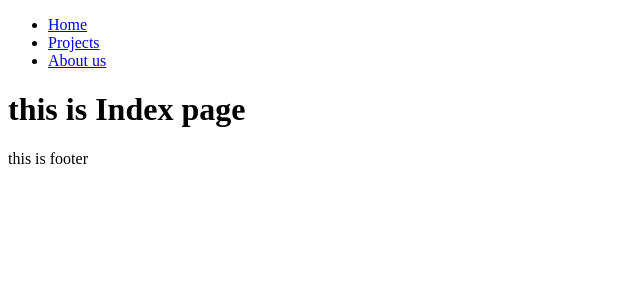
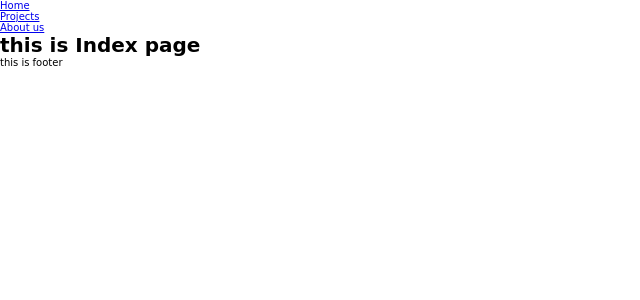
Before and after one commit to Beast-Code9999/HIT237_Group11_2024, a Django app: page / in a window 1280 px wide. Shown: the top 300 px of the page, without its empty margins (0-640 px from the left). Run offline with Django 5.2, Linux system fonts and the light colour scheme.

Commit message:
add static in base.html

```diff
--- a/assignment_2_proj/assignment_2_proj/static/app.css
+++ b/assignment_2_proj/assignment_2_proj/static/app.css
@@ -0,0 +1,27 @@
+:root {
+    --color-primary: #770577;
+    --color-secondary: white;
+    --color-dark-blue: #4d5c76;
+    --color-grey: #e7e7e7;
+    --color-text-dark: #182620;
+}
+
+/* Boilerplate CSS start */
+*,
+*::before,
+*::after {
+    margin: 0;
+    padding: 0;
+    box-sizing: inherit;
+    font-family: inherit;
+}
+html {
+    font-size: 62.5%;
+    font-family: Verdana, Geneva, Tahoma, sans-serif;
+}
+body {
+    box-sizing: border-box;
+    background-color: var(--primary-color);
+    font-family: "Edu NSW ACT Foundation", cursive;
+    position: relative;
+}
--- a/assignment_2_proj/templates/base.html
+++ b/assignment_2_proj/templates/base.html
@@ -1,12 +1,16 @@
+{% load static %}
+
 <!DOCTYPE html>
 <html lang="en">
 <head>
     <meta charset="UTF-8">
     <meta name="viewport" content="width=device-width, initial-scale=1.0">
+    <link rel="stylesheet" href="{% static "app.css"%}">
     <title>{% block title %}{% endblock %}</title>
     {% block  css_files %}{% endblock %}
 </head>
 <body>
+
     <header class="header">
         <nav class="navigation">
             <ul class="navigation__list">
```
